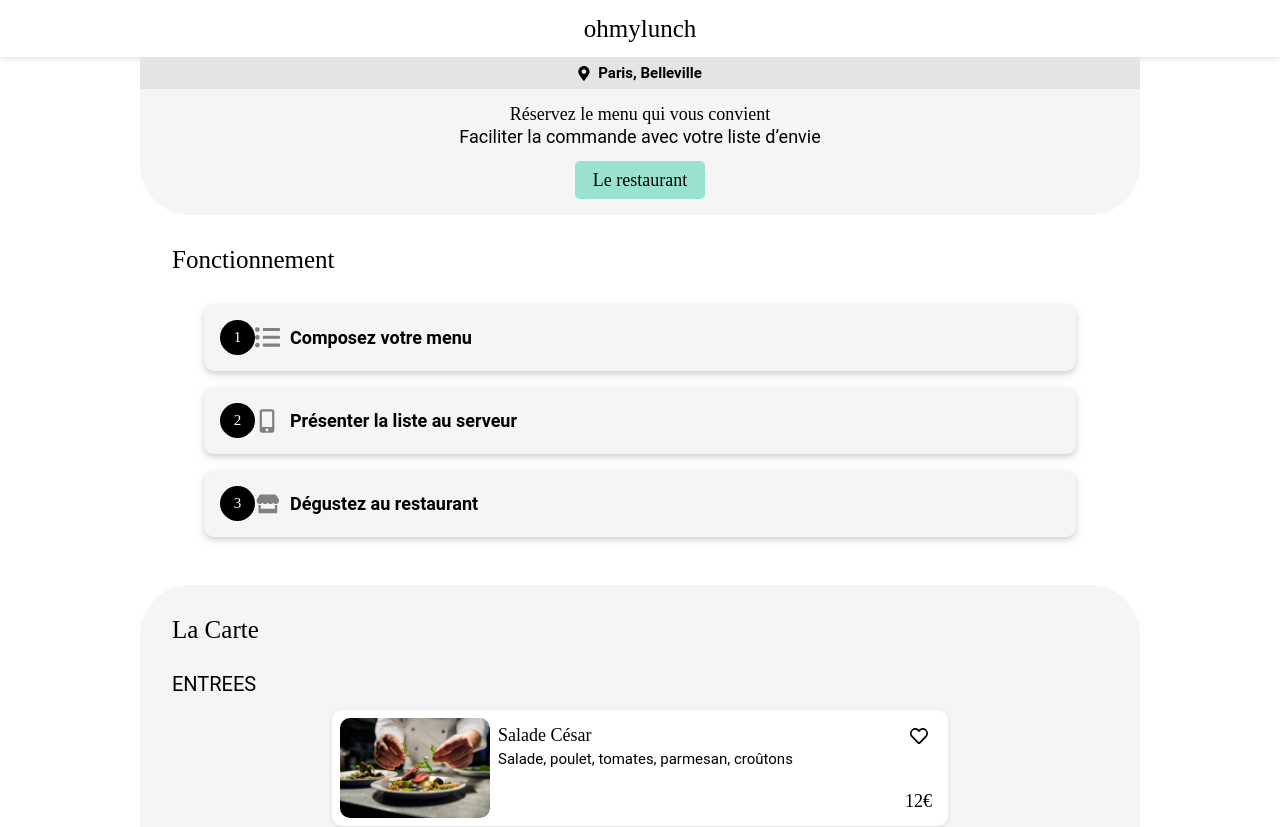
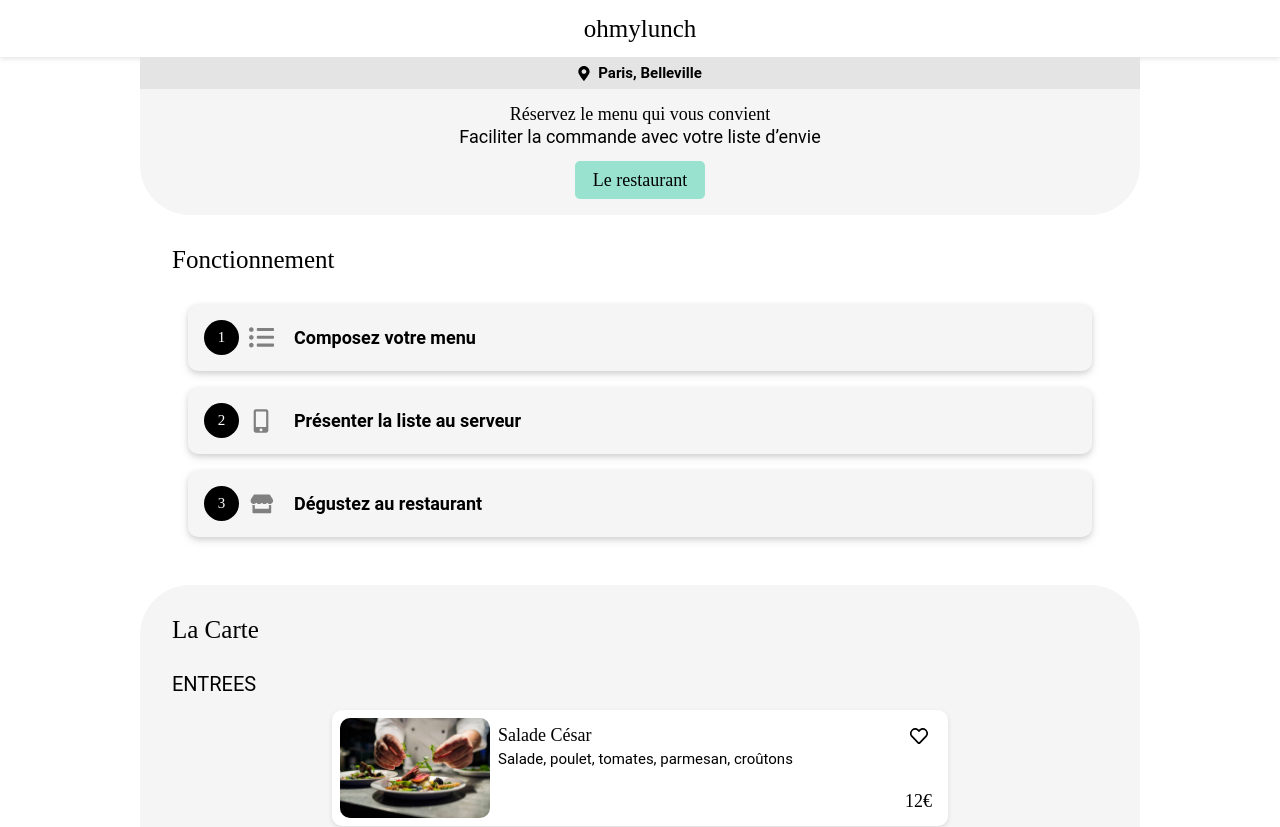
Before and after one commit to julien382/ohmylunch, a React (Vite) app: page / in a window 1280 px wide. Shown: the top 827 px of the page. Built offline with nearby package versions, Linux system fonts and the light colour scheme; a web font is replaced by a local one.

Commit message:
fix size icon fonctionnement

```diff
--- a/src/components/Fonctionnement/Fonctionnement.scss
+++ b/src/components/Fonctionnement/Fonctionnement.scss
@@ -17,7 +17,7 @@
 .fonctionnementCards {
     display: flex;
     flex-direction: column;
-    padding: 2rem;
+    padding: 2rem 1rem;
     color: $primary-black-color;
     padding-bottom: 0;
 
@@ -44,17 +44,20 @@
     border-radius: 50%;
     font-size: $quaternary-font-size;
     font-family: $secondary-font;
+    flex-shrink: 0; // Empêcher la réduction de la taille des cercles
 }
 
 .fonctionnementCard img {
     width: 25px;
     height: 25px;
-    margin-left: 0px;
+    margin-left: 10px;
     margin-right: 10px;
+    flex-shrink: 0;
 }
 
 .fonctionnementCard p {
     font-size: $tertiary-font-size;
     text-align: center;
     font-weight: $primary-font-weight;
+    margin-left: 10px; // Ajouter une marge pour éviter le chevauchement
 }
```
Also changed, not shown: 5 other files (tests, documents, lock files or other folders).
